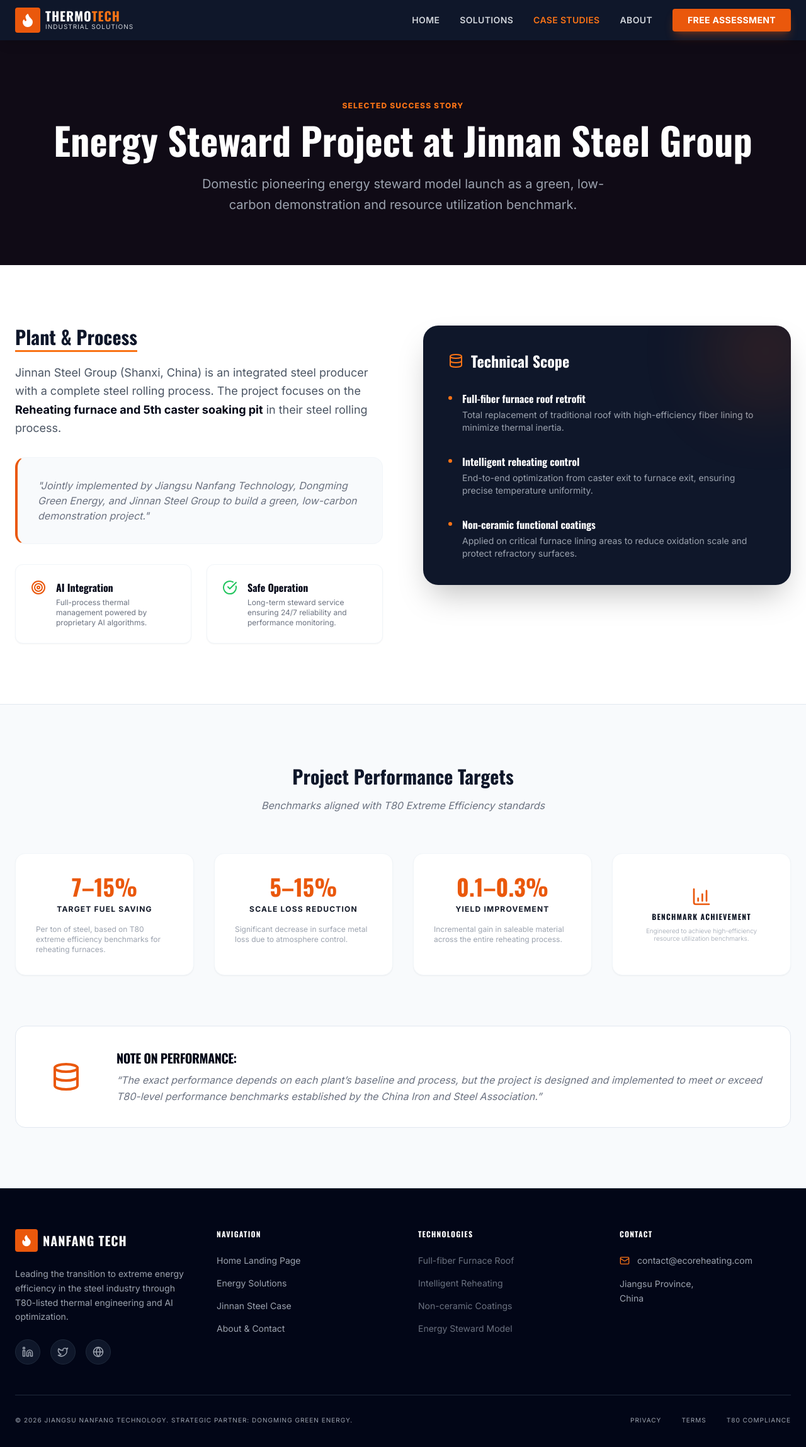
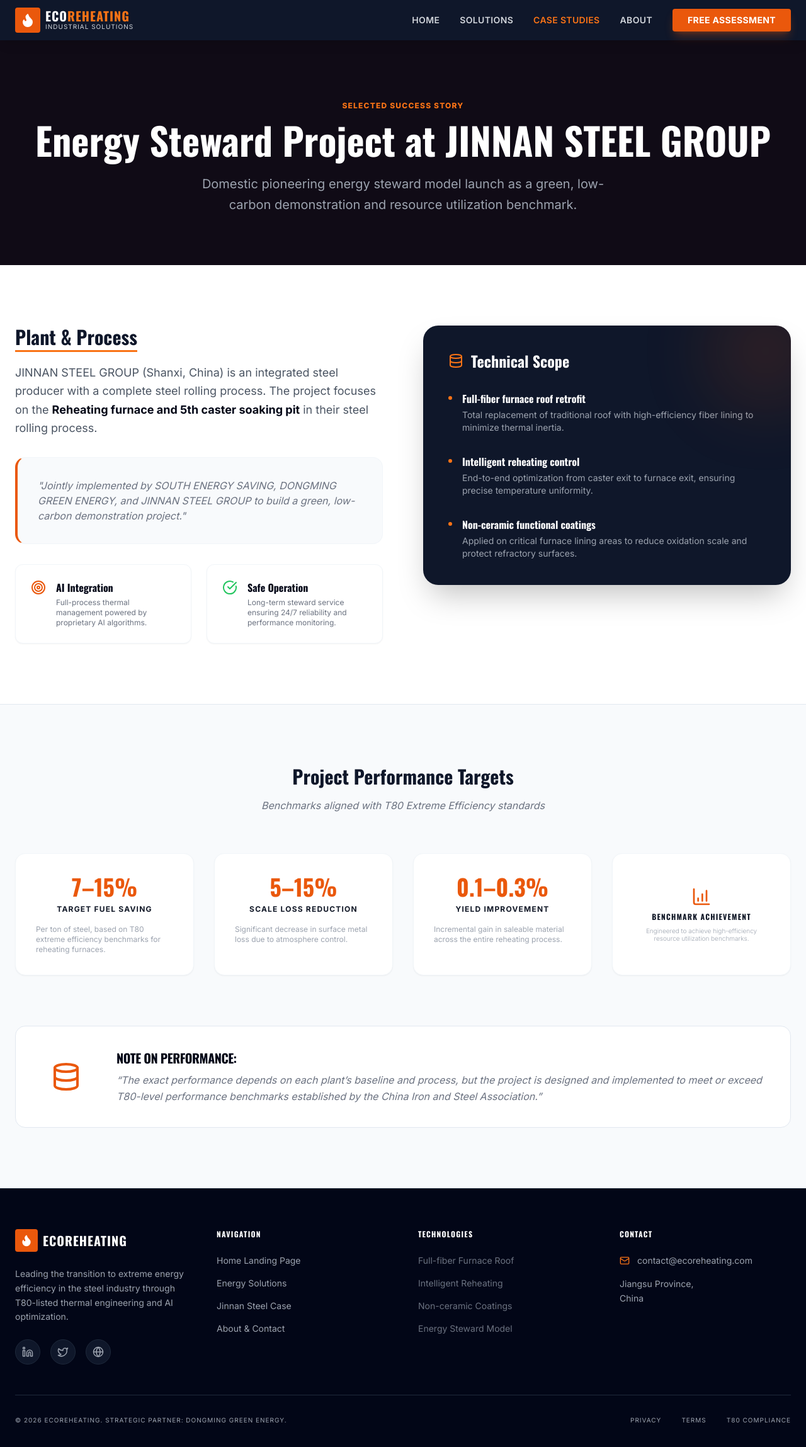
Before and after one commit to bshx2024/industrial-furnace-solutions, a React (Vite) app: page /case-studies in a window 1280 px wide. Shown: the top 2298 px of the page at 63% size. Built offline with nearby package versions, Linux system fonts and the light colour scheme.

Commit message:
修改优化了网站名称

```diff
--- a/components/Footer.tsx
+++ b/components/Footer.tsx
@@ -13,7 +13,7 @@
               <div className="bg-furnace-600 p-2 rounded group-hover:bg-furnace-500 transition-colors">
                 <Flame size={20} fill="currentColor" />
               </div>
-              <span className="font-heading font-bold text-xl uppercase tracking-wider">Nanfang Tech</span>
+              <span className="font-heading font-bold text-xl uppercase tracking-wider">EcoReheating</span>
             </Link>
             <p className="text-sm mb-6 leading-relaxed">
               Leading the transition to extreme energy efficiency in the steel industry through T80-listed thermal engineering and AI optimization.
@@ -63,7 +63,7 @@
         </div>
 
         <div className="border-t border-industrial-800 pt-8 flex flex-col md:flex-row justify-between items-center text-[10px] uppercase tracking-widest">
-          <p className="mb-4 md:mb-0">&copy; {new Date().getFullYear()} Jiangsu Nanfang Technology. Strategic partner: Dongming Green Energy.</p>
+          <p className="mb-4 md:mb-0">&copy; {new Date().getFullYear()} ECOREHEATING. Strategic partner: DONGMING GREEN ENERGY.</p>
           <div className="flex gap-8">
             <a href="#" className="hover:text-white transition-colors">Privacy</a>
             <a href="#" className="hover:text-white transition-colors">Terms</a>
--- a/components/Header.tsx
+++ b/components/Header.tsx
@@ -35,7 +35,7 @@
           </div>
           <div className="flex flex-col">
             <span className="font-heading font-bold text-xl uppercase tracking-wider leading-none text-white">
-              Thermo<span className="text-furnace-500">Tech</span>
+              Eco<span className="text-furnace-500">Reheating</span>
             </span>
             <span className={`text-[10px] tracking-widest uppercase ${isScrolled ? 'text-gray-400' : 'text-gray-300'}`}>
               Industrial Solutions
--- a/components/ProjectPositioning.tsx
+++ b/components/ProjectPositioning.tsx
@@ -11,7 +11,7 @@
                             What Is the <span className="text-furnace-600">‘Reheating Furnace Energy Steward’</span> Project?
                         </h2>
                         <p className="text-xl text-gray-600 mb-8 leading-relaxed">
-                            Nationwide pioneering energy steward model for steel rolling reheating processes, jointly developed by <span className="text-industrial-950 font-bold">Jiangsu Nanfang Technology</span> and <span className="text-industrial-950 font-bold">Dongming Green Energy</span> for <span className="text-industrial-950 font-bold">Jinnan Steel Group</span>.
+                            Nationwide pioneering energy steward model for steel rolling reheating processes, jointly developed by <span className="text-industrial-950 font-bold">SOUTH ENERGY SAVING</span> and <span className="text-industrial-950 font-bold">DONGMING GREEN ENERGY</span> for <span className="text-industrial-950 font-bold">JINNAN STEEL GROUP</span>.
                         </p>
                         <p className="text-lg text-gray-500 mb-8">
                             This comprehensive project covers the entire journey from <span className="font-semibold italic">continuous caster exit</span> to <span className="font-semibold italic">reheating furnace exit</span>, ensuring maximum efficiency at every stage.
--- a/components/SocialProof.tsx
+++ b/components/SocialProof.tsx
@@ -33,7 +33,7 @@
               <div>
                 <h4 className="text-xl font-bold mb-2">Jinnan Steel Demonstration Project</h4>
                 <p className="text-gray-400 text-sm leading-relaxed">
-                  Project launched at Jinnan Steel Group as a ‘green, low-carbon demonstration and high-efficiency resource utilization benchmark’.
+                  Project launched at JINNAN STEEL GROUP as a ‘green, low-carbon demonstration and high-efficiency resource utilization benchmark’.
                 </p>
               </div>
             </div>
--- a/index.html
+++ b/index.html
@@ -4,7 +4,7 @@
 <head>
   <meta charset="utf-8" />
   <meta name="viewport" content="width=device-width, initial-scale=1" />
-  <title>Zero-CAPEX Steel Mill Reheating Furnace Energy Saving | T80 Efficiency Tech</title>
+  <title>EcoReheating | Zero-CAPEX Steel Mill Reheating Furnace Energy Saving</title>
   <meta name="description"
     content="Cut reheating furnace fuel costs by 7-15% with zero upfront investment. Specialized energy performance contracting for walking beam and pusher furnaces in steel rolling mills." />
   <script src="https://cdn.tailwindcss.com"></script>
--- a/metadata.json
+++ b/metadata.json
@@ -1,5 +1,5 @@
 {
-  "name": "Industrial Furnace Solutions",
+  "name": "EcoReheating",
   "description": "High-conversion B2B landing page for industrial reheating furnace energy saving solutions, featuring SEO-optimized structure, technical showcases, and lead generation.",
   "requestFramePermissions": []
 }
--- a/pages/AboutContact.tsx
+++ b/pages/AboutContact.tsx
@@ -21,9 +21,9 @@
                     <div className="grid lg:grid-cols-2 gap-20 items-center">
                         <div>
                             <span className="text-furnace-600 font-black tracking-widest uppercase text-xs mb-4 block">Our Company</span>
-                            <h2 className="text-3xl font-heading font-bold text-industrial-900 mb-8">Jiangsu Nanfang Technology</h2>
+                            <h2 className="text-3xl font-heading font-bold text-industrial-900 mb-8">SOUTH ENERGY SAVING</h2>
                             <p className="text-gray-600 text-lg leading-relaxed mb-8">
-                                Jiangsu Nanfang Technology is a premier technology provider focusing on <span className="text-industrial-950 font-bold">full-fiber furnace roofs</span>, <span className="text-industrial-950 font-bold">intelligent reheating systems</span>, and <span className="text-industrial-950 font-bold">non-ceramic functional coatings</span> for industrial energy saving.
+                                SOUTH ENERGY SAVING is a premier technology provider focusing on <span className="text-industrial-950 font-bold">full-fiber furnace roofs</span>, <span className="text-industrial-950 font-bold">intelligent reheating systems</span>, and <span className="text-industrial-950 font-bold">non-ceramic functional coatings</span> for industrial energy saving.
                             </p>
                             <div className="p-6 bg-slate-50 rounded-2xl border border-slate-100 mb-8 flex items-center gap-6">
                                 <div className="bg-furnace-600 p-4 rounded-xl text-white">
@@ -44,7 +44,7 @@
                                 <div>
                                     <h3 className="text-xl font-bold text-industrial-900 mb-2">Strategic Partnership</h3>
                                     <p className="text-gray-500 leading-relaxed">
-                                        Working in strategic partnership with <span className="text-industrial-950 font-bold">Dongming Green Energy</span> to provide robust capital support and integrated energy service capabilities for large-scale steel groups.
+                                        Working in strategic partnership with <span className="text-industrial-950 font-bold">DONGMING GREEN ENERGY</span> to provide robust capital support and integrated energy service capabilities for large-scale steel groups.
                                     </p>
                                 </div>
                             </div>
--- a/pages/CaseStudies.tsx
+++ b/pages/CaseStudies.tsx
@@ -11,7 +11,7 @@
                 </div>
                 <div className="container mx-auto px-4 md:px-6 relative z-10 text-center">
                     <span className="text-furnace-500 font-black tracking-widest uppercase text-xs mb-4 block">Selected Success Story</span>
-                    <h1 className="text-4xl md:text-6xl font-heading font-bold mb-6">Energy Steward Project at Jinnan Steel Group</h1>
+                    <h1 className="text-4xl md:text-6xl font-heading font-bold mb-6">Energy Steward Project at JINNAN STEEL GROUP</h1>
                     <p className="text-xl text-gray-400 max-w-2xl mx-auto leading-relaxed">
                         Domestic pioneering energy steward model launch as a green, low-carbon demonstration and resource utilization benchmark.
                     </p>
@@ -26,12 +26,12 @@
                             <div>
                                 <h2 className="text-3xl font-heading font-bold text-industrial-900 mb-6 underline decoration-furnace-500 underline-offset-8">Plant & Process</h2>
                                 <p className="text-gray-600 text-lg leading-relaxed">
-                                    Jinnan Steel Group (Shanxi, China) is an integrated steel producer with a complete steel rolling process. The project focuses on the <span className="text-industrial-950 font-bold">Reheating furnace and 5th caster soaking pit</span> in their steel rolling process.
+                                    JINNAN STEEL GROUP (Shanxi, China) is an integrated steel producer with a complete steel rolling process. The project focuses on the <span className="text-industrial-950 font-bold">Reheating furnace and 5th caster soaking pit</span> in their steel rolling process.
                                 </p>
                             </div>
 
                             <div className="p-8 rounded-2xl bg-slate-50 border border-slate-100 italic text-gray-500 border-l-4 border-l-furnace-600">
-                                "Jointly implemented by Jiangsu Nanfang Technology, Dongming Green Energy, and Jinnan Steel Group to build a green, low-carbon demonstration project."
+                                "Jointly implemented by SOUTH ENERGY SAVING, DONGMING GREEN ENERGY, and JINNAN STEEL GROUP to build a green, low-carbon demonstration project."
                             </div>
 
                             <div className="grid grid-cols-1 md:grid-cols-2 gap-6">
```
